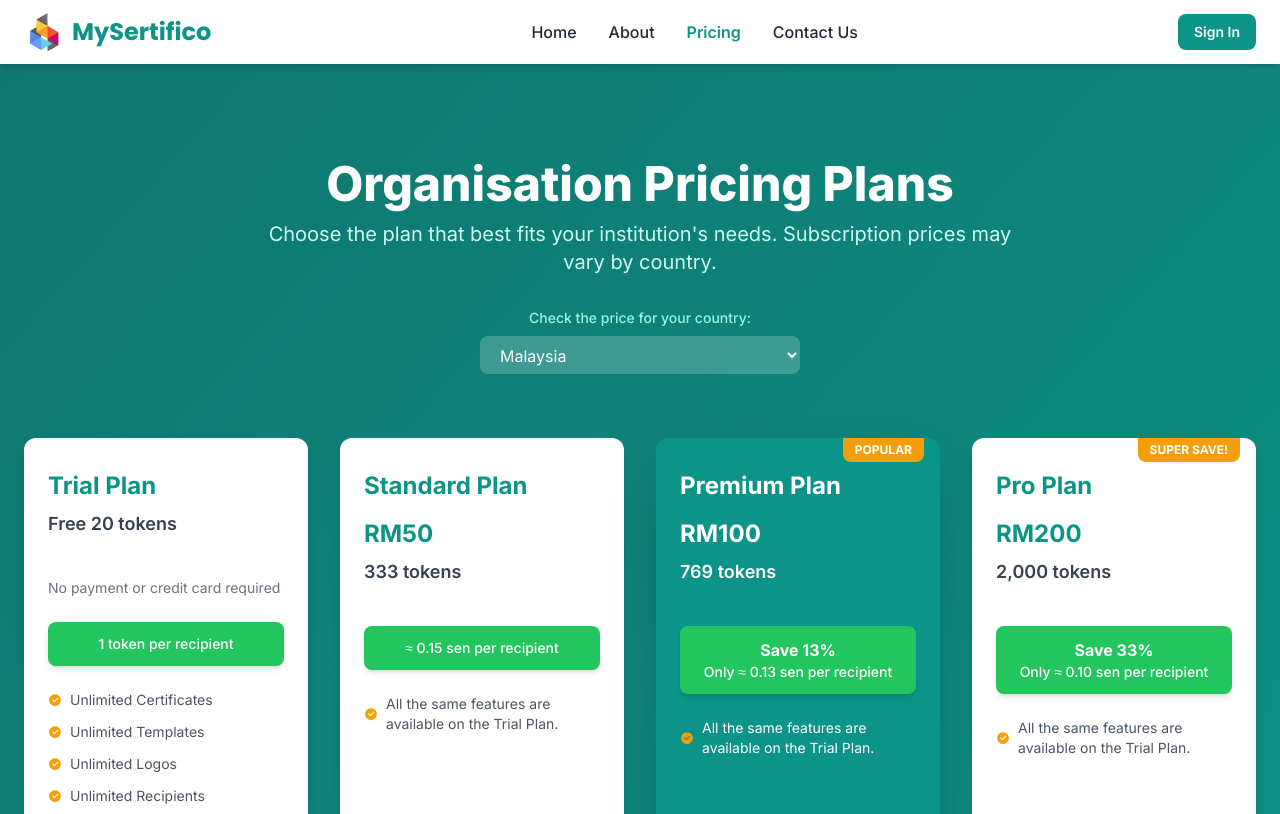
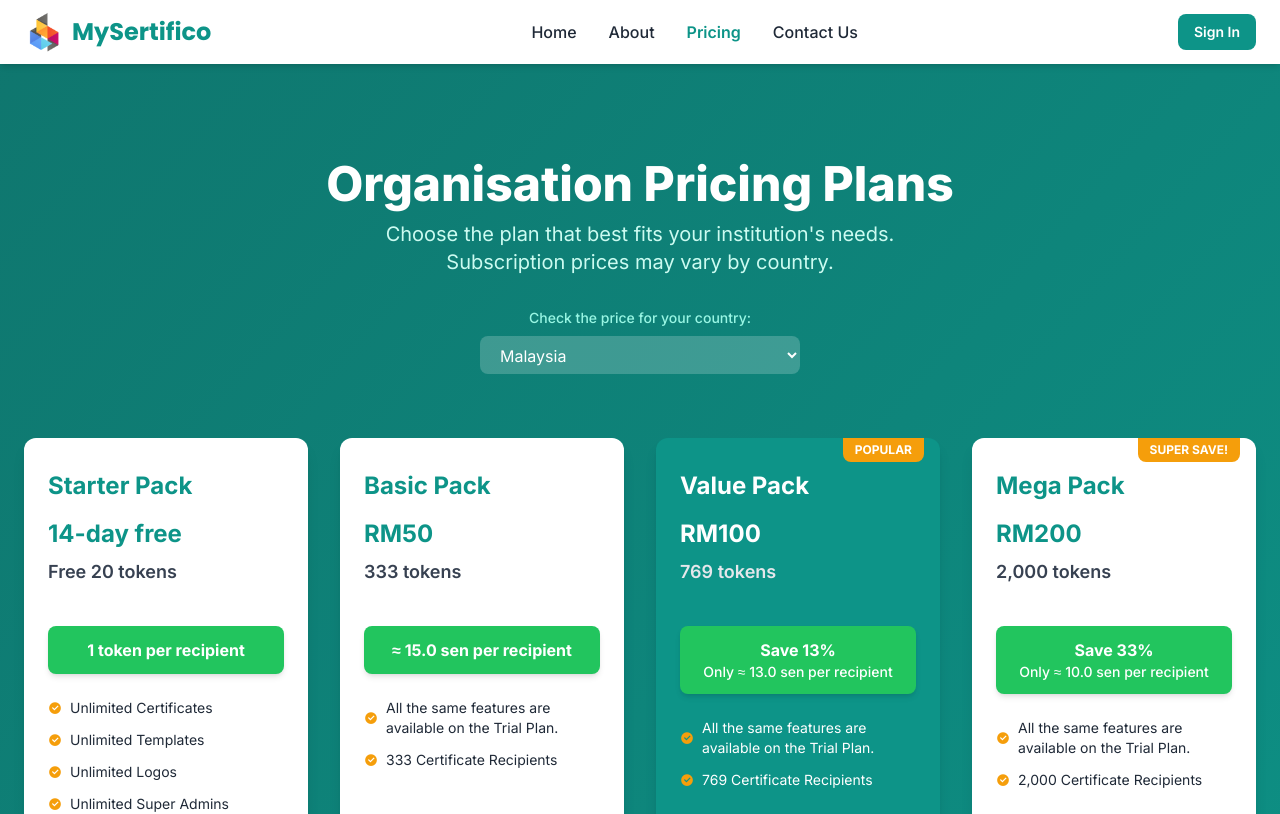
Before and after one commit to webappstudio-my/mysertifico, a React (Vite) app: page /price in a window 1280 px wide. Shown: the top 814 px of the page. Built offline with nearby package versions, Linux system fonts and the light colour scheme.

Commit message:
update home & price landing pages

```diff
--- a/src/components/common/PricingCard.jsx
+++ b/src/components/common/PricingCard.jsx
@@ -1,62 +1,29 @@
-// src/components/common/PricingCard.jsx
 import React from 'react';
 import { Link } from 'react-router-dom';
 
-const PricingCard = ({
-    plan,
-    price,
-    tokens,
-    description,
-    saveText, // e.g., "Save 13%"
-    perRecipientText, // e.g., "≈ 0.15 sen per recipient"
-    features,
-    buttonText,
-    buttonLink,
-    isPopular = false,
-    isPro = false, // To handle the "SUPER SAVE!" tag
-}) => {
-    const cardClasses = isPopular
-        ? "bg-primary text-white rounded-xl shadow-2xl p-6 flex flex-col relative transform hover:-translate-y-2 transition-transform duration-300"
-        : "bg-white text-gray-800 rounded-xl shadow-lg p-6 flex flex-col transform hover:-translate-y-2 transition-transform duration-300";
+const PricingCard = ({ plan, isPopular, isSuperSave, price, tokens, cost, features, buttonText, buttonLink }) => (
+    <div className={`rounded-xl shadow-lg p-6 flex flex-col transform hover:-translate-y-2 transition-transform duration-300 relative ${isPopular ? 'bg-primary text-white' : 'bg-white text-gray-800'}`}>
+        {isPopular && <span className="absolute top-0 right-4 bg-accent text-white text-xs px-3 py-1 rounded-b-lg font-bold">POPULAR</span>}
+        {isSuperSave && <span className="absolute top-0 right-4 bg-accent text-white text-xs px-3 py-1 rounded-b-lg font-bold">SUPER SAVE!</span>}
 
-    const buttonClasses = isPopular
-        ? "mt-8 w-full block text-center bg-white text-primary py-2 px-4 rounded-lg hover:bg-accent hover:text-white font-semibold"
-        : "mt-8 w-full block text-center border border-primary text-primary py-2 px-4 rounded-lg hover:bg-primary hover:text-white font-semibold";
+        <p className="my-2"><span className={`text-2xl font-bold ${isPopular ? 'text-white' : 'text-primary'}`}>{plan.title}</span></p>
+        <p className="my-2"><span className={`text-2xl font-bold ${isPopular ? 'text-white' : 'text-primary'}`}>{price}</span></p>
+        <h2 className={`text-lg font-semibold ${isPopular ? 'text-gray-200' : 'text-gray-700'} mb-10`}>{tokens}</h2>
 
-    const textColor = isPopular ? "text-white" : "text-primary";
-    const featureTextColor = isPopular ? "text-white" : "text-gray-600"; // Adjust based on HTML
+        <div className="bg-green-500 text-white p-3 rounded-lg text-center mb-6 shadow-md">
+            <p className="font-bold">{cost.main}</p>
+            {cost.sub && <p className="text-sm font-medium">{cost.sub}</p>}
+        </div>
 
-    return (
-        <div className={cardClasses}>
-            {isPopular && (
-                <span className="absolute top-0 right-4 bg-accent text-white text-xs px-3 py-1 rounded-b-lg font-bold">POPULAR</span>
-            )}
-            {isPro && ( // Only for Pro plan
-                <span className="absolute top-0 right-4 bg-accent text-white text-xs px-3 py-1 rounded-b-lg font-bold">SUPER SAVE!</span>
-            )}
-
-            <p className="my-2"><span className={`text-2xl font-bold ${textColor}`}>{plan}</span></p>
-            {price && <p className="my-2"><span className={`text-2xl font-bold ${textColor}`}>{price}</span></p>}
-            {tokens && <h2 className={`text-lg font-semibold mb-10 ${isPopular ? "text-white" : "text-gray-700"}`}>{tokens}</h2>}
-            {description && <p className={`text-sm ${isPopular ? "text-teal-100" : "text-gray-500"} mb-6`}>{description}</p>}
-
-            {(saveText || perRecipientText) && (
-                <div className="bg-green-500 text-white p-3 rounded-lg text-center mb-6 shadow-md">
-                    {saveText && <p className="font-bold">{saveText}</p>}
-                    {perRecipientText && <p className="text-sm font-medium">{perRecipientText}</p>}
-                </div>
-            )}
-
-            <ul className={`space-y-3 text-sm ${featureTextColor} flex-grow`}>
+        <ul className="space-y-3 text-sm flex-grow">
             {features.map((feature, index) => (
                 <li key={index} className="flex items-center"><i className="ri-checkbox-circle-fill text-accent mr-2"></i>{feature}</li>
             ))}
         </ul>
-            <Link to={buttonLink} className={buttonClasses}>
+        <Link to={buttonLink} className={`mt-8 w-full block text-center py-2 px-4 rounded-lg font-semibold ${isPopular ? 'bg-white text-primary hover:bg-accent hover:text-white' : 'border border-primary text-primary hover:bg-primary hover:text-white'}`}>
             {buttonText}
         </Link>
     </div>
 );
-};
 
 export default PricingCard;
--- a/src/pages/mysertifico/landing/Price.jsx
+++ b/src/pages/mysertifico/landing/Price.jsx
@@ -1,4 +1,3 @@
-// src/pages/mysertifico/PricePage.jsx
 import React, { useState, useEffect } from 'react';
 import Header from '../../../components/layout/Header';
 import Footer from '../../../components/layout/Footer';
@@ -6,106 +5,70 @@ import PricingHeader from '../../../components/common/PricingHeader';
 import PricingCard from '../../../components/common/PricingCard';
 
 const pricingData = {
-    'my': { // Malaysia
-        standard: 'RM50',
-        premium: 'RM100',
-        pro: 'RM200',
-    },
-    'id': { // Indonesia
-        standard: 'Rp76,600',
-        premium: 'Rp191,600',
-        pro: 'Rp383,200',
-    },
+    'my': { standard: 'RM50', premium: 'RM100', pro: 'RM200', standard_cost: '≈ 15.0 sen per recipient', premium_cost: 'Only ≈ 13.0 sen per recipient', pro_cost: 'Only ≈ 10.0 sen per recipient' },
+    'id': { standard: 'Rp 192,000', premium: 'Rp 383,000', pro: 'Rp 766,000', standard_cost: '≈ Rp 577 per recipient', premium_cost: 'Only ≈ Rp 498 per recipient', pro_cost: 'Only ≈ Rp 383 per recipient' },
+    'sg': { standard: 'S$15', premium: 'S$29', pro: 'S$58', standard_cost: '≈ 4.5¢ per recipient', premium_cost: 'Only ≈ 3.8¢ per recipient', pro_cost: 'Only ≈ 2.9¢ per recipient' },
+    'bn': { standard: 'B$15', premium: 'B$29', pro: 'B$58', standard_cost: '≈ 4.5¢ per recipient', premium_cost: 'Only ≈ 3.8¢ per recipient', pro_cost: 'Only ≈ 2.9¢ per recipient' },
+    'au': { standard: 'A$16', premium: 'A$32', pro: 'A$64', standard_cost: '≈ 4.8¢ per recipient', premium_cost: 'Only ≈ 4.2¢ per recipient', pro_cost: 'Only ≈ 3.2¢ per recipient' }
 };
 
 const Price = () => {
-    const [selectedCountry, setSelectedCountry] = useState('my'); // Default to Malaysia
-    const [currentPrices, setCurrentPrices] = useState(pricingData['my']);
+    const [selectedCountry, setSelectedCountry] = useState('my');
+    const [prices, setPrices] = useState(pricingData.my);
 
     useEffect(() => {
-        setCurrentPrices(pricingData[selectedCountry]);
+        setPrices(pricingData[selectedCountry]);
     }, [selectedCountry]);
 
-    const handleCountryChange = (country) => {
-        setSelectedCountry(country);
-    };
-
-    const commonFeatures = [
-        'All the same features are available on the Trial Plan.',
-    ];
-
     return (
-        <div className="bg-gradient-to-br from-primary-dark to-primary text-white min-h-screen flex flex-col">
+        <div className="bg-gradient-to-br from-primary-dark to-primary text-white">
             <Header />
-            <main className="flex-grow pt-24">
-                <PricingHeader
-                    title="Organisation Pricing Plans"
-                    description="Choose the plan that best fits your institution's needs. Subscription prices may vary by country."
-                    country={selectedCountry}
-                    onCountryChange={handleCountryChange}
-                />
-
-                {/* Pricing Section */}
+            <main className="pt-24">
+                <PricingHeader onCountryChange={setSelectedCountry} />
                 <section className="pb-16">
                     <div className="container mx-auto px-6">
                         <div className="grid grid-cols-1 md:grid-cols-2 lg:grid-cols-4 gap-8">
-                            {/* Trial Plan */}
                             <PricingCard
-                                plan="Trial Plan"
-                                description="No payment or credit card required"
+                                plan={{ title: 'Starter Pack' }}
+                                price="14-day free"
                                 tokens="Free 20 tokens"
-                                perRecipientText="1 token per recipient"
+                                cost={{ main: '1 token per recipient' }}
                                 features={[
-                                    'Unlimited Certificates',
-                                    'Unlimited Templates',
-                                    'Unlimited Logos',
-                                    'Unlimited Recipients',
-                                    'Unlimited Super Admins',
-                                    'Unlimited Issuers',
-                                    'Unlimited Verifiers',
-                                    'Unlimited Signatories',
-                                    'Unlimited Categories',
-                                    'QR Code Embedded',
+                                    'Unlimited Certificates', 'Unlimited Templates', 'Unlimited Logos',
+                                    'Unlimited Super Admins', 'Unlimited Issuers', 'Unlimited Verifiers',
+                                    'Unlimited Signatories', '20 Certificate Recipients', 'QR Code Embedded'
                                 ]}
                                 buttonText="Start Free Trial"
-                                buttonLink="/auth/sign-up"
+                                buttonLink="/sign-up"
                             />
-
-                            {/* Standard Plan */}
                             <PricingCard
-                                plan="Standard Plan"
-                                price={currentPrices.standard}
+                                plan={{ title: 'Basic Pack' }}
+                                price={prices.standard}
                                 tokens="333 tokens"
-                                perRecipientText="≈ 0.15 sen per recipient"
-                                features={commonFeatures}
-                                buttonText="Register Now"
-                                buttonLink="/auth/sign-up"
+                                cost={{ main: prices.standard_cost }}
+                                features={['All the same features are available on the Trial Plan.', '333 Certificate Recipients']}
+                                buttonText="Get Started"
+                                buttonLink="/sign-up"
                             />
-
-                            {/* Premium Plan */}
                             <PricingCard
-                                plan="Premium Plan"
-                                price={currentPrices.premium}
+                                plan={{ title: 'Value Pack' }}
+                                price={prices.premium}
                                 tokens="769 tokens"
-                                saveText="Save 13%"
-                                perRecipientText="Only ≈ 0.13 sen per recipient"
-                                features={commonFeatures}
-                                buttonText="Register Now"
-                                buttonLink="/auth/sign-up"
+                                cost={{ main: 'Save 13%', sub: prices.premium_cost }}
+                                features={['All the same features are available on the Trial Plan.', '769 Certificate Recipients']}
+                                buttonText="Get Started"
+                                buttonLink="/sign-up"
                                 isPopular={true}
                             />
-
-                            {/* Pro Plan */}
                             <PricingCard
-                                plan="Pro Plan"
-                                price={currentPrices.pro}
+                                plan={{ title: 'Mega Pack' }}
+                                price={prices.pro}
                                 tokens="2,000 tokens"
-                                saveText="Save 33%"
-                                perRecipientText="Only ≈ 0.10 sen per recipient"
-                                features={commonFeatures}
-                                buttonText="Register Now"
-                                buttonLink="/auth/sign-up"
-                                isPro={true} // Special flag for "SUPER SAVE!"
+                                cost={{ main: 'Save 33%', sub: prices.pro_cost }}
+                                features={['All the same features are available on the Trial Plan.', '2,000 Certificate Recipients']}
+                                buttonText="Get Started"
+                                buttonLink="/sign-up"
+                                isSuperSave={true}
                             />
                         </div>
                     </div>
```
Also changed, not shown: src/components/common/HeroSection.jsx (+6 -1 lines), src/components/common/PricingHeader.jsx (+9 -11 lines). Lines whose indentation alone changed are shown as unchanged.
